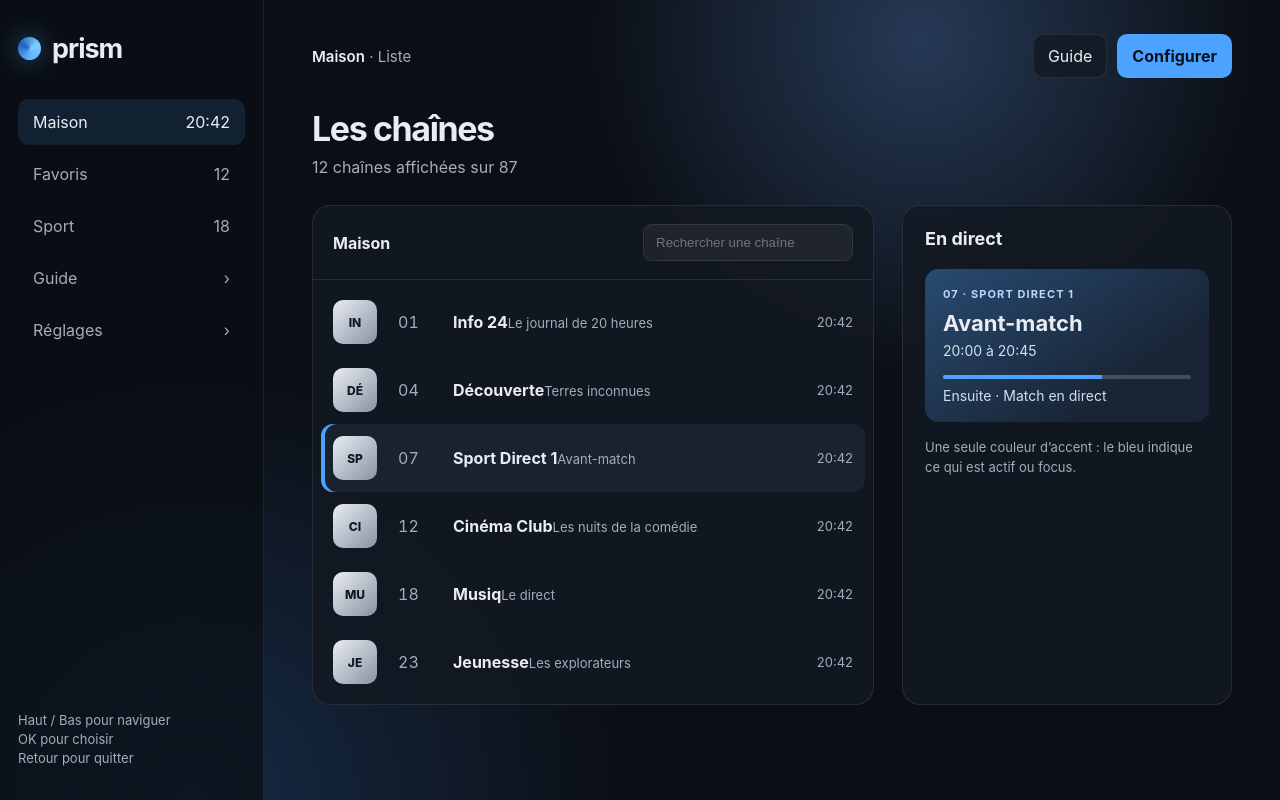
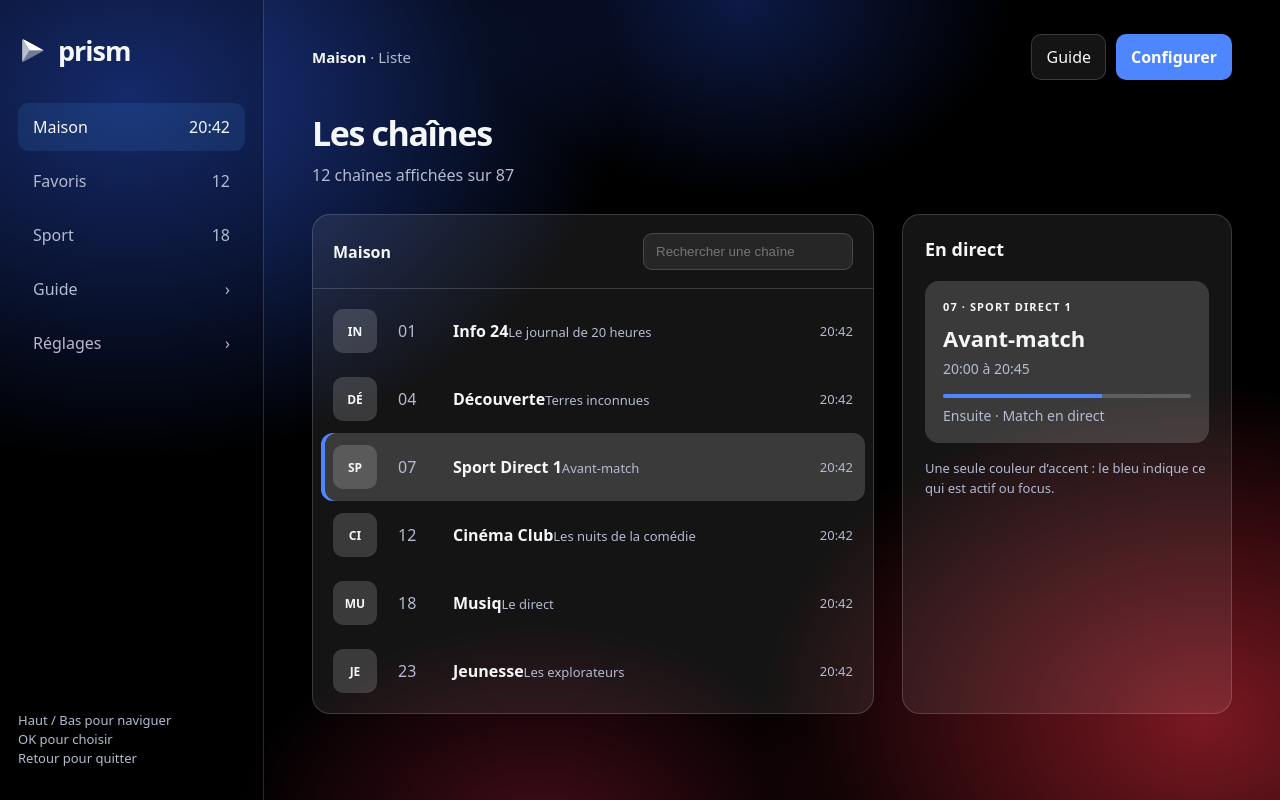
Before and after one commit to UserNammy/prisme, a plain HTML site: page prototype/index.html in a window 1280 px wide. Drawn offline with Linux system fonts and the light colour scheme.

Commit message:
Align navigation prototype with Prism visual direction

```diff
--- a/prototype/index.html
+++ b/prototype/index.html
@@ -5,14 +5,14 @@
   <meta name="viewport" content="width=device-width, initial-scale=1">
   <title>Prism — prototype de navigation</title>
   <style>
-    :root { --ink:#e9edf3; --muted:#a4adba; --bg:#0b0f15; --panel:#131922; --panel-2:#1a2230; --blue:#4ba3ff; --line:rgba(255,255,255,.09); }
+    :root { --ink:#F4F6F7; --muted:#B4BBD0; --bg:#000; --panel:rgba(255,255,255,.08); --panel-2:rgba(255,255,255,.16); --blue:#4D86FF; --line:rgba(255,255,255,.16); }
     * { box-sizing:border-box; }
-    body { margin:0; min-height:100vh; background:radial-gradient(circle at 72% 5%,#263955 0,transparent 28%),radial-gradient(circle at 15% 100%,#172a45 0,transparent 32%),var(--bg); color:var(--ink); font-family:Onest,Inter,system-ui,sans-serif; }
+    body { margin:0; min-height:100vh; background:radial-gradient(ellipse 55% 65% at 10% 12%,rgba(50,100,255,.55),rgba(50,100,255,0) 70%),radial-gradient(ellipse 30% 35% at 58% 0%,rgba(40,80,220,.32),rgba(40,80,220,0) 70%),radial-gradient(ellipse 50% 60% at 94% 90%,rgba(255,50,70,.48),rgba(255,50,70,0) 70%),radial-gradient(ellipse 34% 38% at 42% 104%,rgba(220,40,80,.30),rgba(220,40,80,0) 70%),var(--bg); color:var(--ink); font-family:Onest,system-ui,sans-serif; }
     button { font:inherit; color:inherit; }
     .app { min-height:100vh; display:grid; grid-template-columns:264px 1fr; }
-    .rail { padding:32px 18px; border-right:1px solid var(--line); background:rgba(10,14,20,.72); display:flex; flex-direction:column; gap:34px; }
-    .brand { display:flex; align-items:center; gap:11px; font-size:27px; letter-spacing:-1px; font-weight:700; }
-    .brand-mark { width:23px; height:23px; border-radius:50%; background:conic-gradient(from 180deg,#61b1ff,#2363be,#7bd0ff,#61b1ff); box-shadow:0 0 24px rgba(75,163,255,.45); }
+    .rail { padding:32px 18px; border-right:1px solid var(--line); background:rgba(0,0,0,.24); display:flex; flex-direction:column; gap:34px; }
+    .brand { display:flex; align-items:center; gap:11px; font-size:27px; letter-spacing:-1px; font-weight:600; }
+    .brand-mark { width:29px; height:29px; display:block; }
     .group-list,.mobile-nav { display:flex; flex-direction:column; gap:6px; }
     .group { width:100%; text-align:left; border:0; background:transparent; padding:13px 15px; border-radius:11px; color:var(--muted); display:flex; justify-content:space-between; cursor:pointer; }
     .group.active { background:rgba(75,163,255,.13); color:var(--ink); }
@@ -24,42 +24,42 @@
     .crumb { color:var(--muted); font-size:15px; }
     .crumb strong { color:var(--ink); font-weight:600; }
     .top-actions { display:flex; gap:10px; }
-    .top-action,.icon { border:1px solid var(--line); background:rgba(19,25,34,.8); padding:11px 14px; border-radius:10px; cursor:pointer; }
-    .top-action.primary { border-color:transparent; background:var(--blue); color:#07111e; font-weight:700; }
+    .top-action,.icon { border:1px solid var(--line); background:rgba(255,255,255,.08); padding:11px 14px; border-radius:10px; cursor:pointer; }
+    .top-action.primary { border-color:transparent; background:var(--blue); color:#fff; font-weight:700; }
     .screen { display:none; animation:enter .24s ease both; }
     .screen.active { display:block; }
     @keyframes enter { from { opacity:0; transform:translateY(7px); } to { opacity:1; transform:translateY(0); } }
     h1 { font-size:34px; letter-spacing:-1.4px; margin:0 0 8px; }
     .subtitle { color:var(--muted); margin:0 0 28px; }
     .home { display:grid; grid-template-columns:minmax(420px,1fr) 330px; gap:28px; }
-    .live-panel,.up-next,.guide-shell,.settings-card { background:rgba(19,25,34,.86); border:1px solid var(--line); border-radius:18px; overflow:hidden; }
+    .live-panel,.up-next,.guide-shell,.settings-card { background:var(--panel); border:1px solid var(--line); border-radius:18px; overflow:hidden; backdrop-filter:blur(18px); }
     .channel-head { padding:18px 20px; display:flex; justify-content:space-between; align-items:center; border-bottom:1px solid var(--line); }
-    .channel-head input { background:rgba(255,255,255,.055); border:1px solid var(--line); border-radius:9px; color:var(--ink); padding:10px 12px; width:210px; }
+    .channel-head input { background:rgba(255,255,255,.08); border:1px solid var(--line); border-radius:9px; color:var(--ink); padding:10px 12px; width:210px; }
     .channel-list { padding:8px; }
     .channel { border:0; width:100%; border-radius:12px; padding:12px; background:transparent; display:grid; grid-template-columns:52px 42px 1fr auto; gap:13px; align-items:center; text-align:left; cursor:pointer; }
     .channel:hover,.channel.selected { background:var(--panel-2); }
     .channel.selected { box-shadow:inset 4px 0 0 var(--blue); }
-    .logo { width:44px; height:44px; border-radius:10px; display:grid; place-items:center; background:linear-gradient(135deg,#e9edf3,#8793a3); color:#121722; font-size:12px; font-weight:800; }
+    .logo { width:44px; height:44px; border-radius:10px; display:grid; place-items:center; background:rgba(255,255,255,.16); color:var(--ink); font-size:12px; font-weight:800; }
     .num { color:var(--muted); font-variant-numeric:tabular-nums; }
     .channel-name { font-weight:650; }
     .program-title { color:var(--muted); font-size:13px; margin-top:2px; }
     .time { color:var(--muted); font-size:13px; }
     .up-next { padding:22px; }
     .up-next h2,.guide-title { margin:0 0 20px; font-size:18px; }
-    .now-card { padding:18px; border-radius:14px; background:linear-gradient(145deg,#284b71,#192536 72%); margin-bottom:15px; }
-    .eyebrow { color:#b8d8ff; text-transform:uppercase; letter-spacing:.1em; font-size:11px; font-weight:750; }
+    .now-card { padding:18px; border-radius:14px; background:rgba(255,255,255,.16); margin-bottom:15px; }
+    .eyebrow { color:var(--ink); text-transform:uppercase; letter-spacing:.1em; font-size:11px; font-weight:750; }
     .now-card h3 { margin:9px 0 6px; font-size:22px; }
-    .now-card p { margin:0; color:#d3dfef; font-size:14px; }
+    .now-card p { margin:0; color:var(--muted); font-size:14px; }
     .meter { height:4px; margin:16px 0 8px; background:rgba(255,255,255,.18); border-radius:999px; overflow:hidden; }
     .meter i { display:block; width:64%; height:100%; background:var(--blue); }
     .hint { color:var(--muted); font-size:13px; line-height:1.55; }
-    .player { position:relative; min-height:calc(100vh - 145px); border-radius:20px; overflow:hidden; background:radial-gradient(circle at 55% 35%,rgba(116,166,222,.6),transparent 25%),linear-gradient(125deg,#17202c 0%,#10151e 54%,#263c55 100%); }
+    .player { position:relative; min-height:calc(100vh - 145px); border-radius:20px; overflow:hidden; background:radial-gradient(ellipse 55% 65% at 10% 12%,rgba(50,100,255,.55),rgba(50,100,255,0) 70%),radial-gradient(ellipse 50% 60% at 94% 90%,rgba(255,50,70,.48),rgba(255,50,70,0) 70%),#000; }
     .player:after { content:""; position:absolute; inset:0; background:linear-gradient(0deg,rgba(2,5,9,.88),transparent 58%); pointer-events:none; }
     .live-label { position:absolute; top:24px; left:24px; padding:8px 11px; border-radius:8px; background:#d33f4a; font-size:13px; font-weight:800; z-index:1; }
     .player-info { position:absolute; z-index:1; bottom:34px; left:34px; right:34px; display:flex; justify-content:space-between; align-items:end; gap:18px; }
     .player-info h1 { margin:0 0 6px; }
-    .player-info p { margin:0; color:#c7d0dc; }
-    .player-meta { text-align:right; color:#d9e3ee; font-size:13px; line-height:1.6; }
+    .player-info p { margin:0; color:var(--muted); }
+    .player-meta { text-align:right; color:var(--muted); font-size:13px; line-height:1.6; }
     .player-controls { position:absolute; z-index:2; right:26px; bottom:24px; display:flex; gap:8px; }
     .guide-shell { padding:0 18px 18px; }
     .guide-head { padding:20px 2px; display:flex; align-items:center; justify-content:space-between; }
@@ -73,7 +73,7 @@
     .settings-card { padding:25px; }
     .qr { width:194px; aspect-ratio:1; margin:20px auto; background:repeating-conic-gradient(#e9edf3 0 25%,#0d1118 0 50%) 50%/19px 19px; border:12px solid white; border-radius:7px; }
     .pin { display:flex; justify-content:center; gap:10px; margin:16px 0; }
-    .pin b { width:38px; height:48px; display:grid; place-items:center; background:var(--panel-2); border:1px solid var(--line); border-radius:9px; font-size:24px; }
+    .pin b { width:38px; height:48px; display:grid; place-items:center; background:rgba(255,255,255,.16); border:1px solid var(--line); border-radius:9px; font-size:24px; }
     .settings-list { display:grid; gap:10px; }
     .setting-line { display:flex; justify-content:space-between; padding:16px 0; border-bottom:1px solid var(--line); }
     .mobile-nav { display:none; }
@@ -84,7 +84,7 @@
       .topbar { margin-bottom:24px; } .top-actions .top-action:not(.primary) { display:none; } h1 { font-size:28px; }
       .home,.settings-wrap { grid-template-columns:1fr; gap:16px; } .up-next { display:none; } .channel-head { align-items:flex-start; gap:12px; flex-direction:column; } .channel-head input { width:100%; }
       .channel { grid-template-columns:43px 31px 1fr; gap:10px; } .channel .time { display:none; } .logo { width:38px; height:38px; }
-      .mobile-nav { display:flex; position:fixed; z-index:5; bottom:0; left:0; right:0; height:68px; padding:8px 18px; flex-direction:row; justify-content:space-around; border-top:1px solid var(--line); background:rgba(12,16,22,.96); backdrop-filter:blur(15px); }
+      .mobile-nav { display:flex; position:fixed; z-index:5; bottom:0; left:0; right:0; height:68px; padding:8px 18px; flex-direction:row; justify-content:space-around; border-top:1px solid var(--line); background:rgba(0,0,0,.68); backdrop-filter:blur(15px); }
       .mobile-nav button { border:0; background:transparent; color:var(--muted); padding:6px 14px; border-radius:9px; } .mobile-nav button.active { color:var(--blue); }
       .player { min-height:calc(100vh - 110px); margin:-20px -16px -75px; border-radius:0; } .player-info { left:20px; right:20px; bottom:100px; flex-direction:column; align-items:flex-start; } .player-info h1 { font-size:29px; } .player-meta { text-align:left; }
       .guide-shell { overflow-x:auto; padding:0 10px 10px; } .guide-hours,.guide-row { min-width:690px; } .guide-head { min-width:690px; }
@@ -94,7 +94,7 @@
 <body>
   <div class="app" id="app">
     <aside class="rail" aria-label="Groupes de chaînes">
-      <div class="brand"><span class="brand-mark" aria-hidden="true"></span>prism</div>
+      <div class="brand"><svg class="brand-mark" viewBox="0 0 100 100" aria-hidden="true"><defs><clipPath id="prism-logo"><path d="M21.9 12.3Q14 8 14 17V84Q14 92 21.9 87.7L84.1 54.3Q92 50 84.1 45.7Z"/></clipPath></defs><g clip-path="url(#prism-logo)"><polygon points="14,8 14,92 40,50" fill="#fff" fill-opacity=".7"/><polygon points="14,8 92,50 40,50" fill="#fff"/><polygon points="14,92 92,50 40,50" fill="#fff" fill-opacity=".4"/></g></svg>prism</div>
       <nav class="group-list">
         <button class="group active" data-screen="home"><span>Maison</span><span>20:42</span></button>
         <button class="group" data-screen="home"><span>Favoris</span><span>12</span></button>
```
